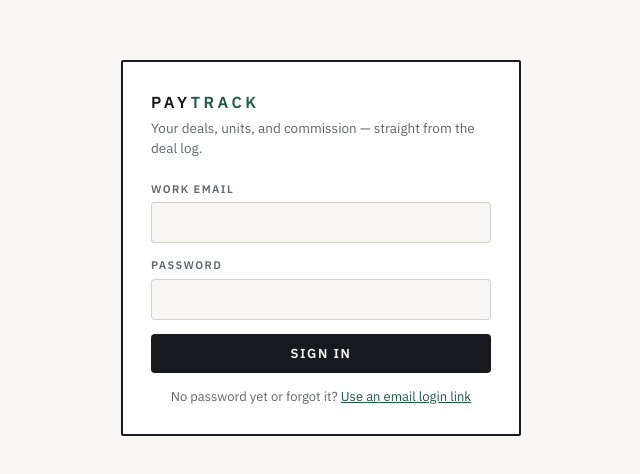
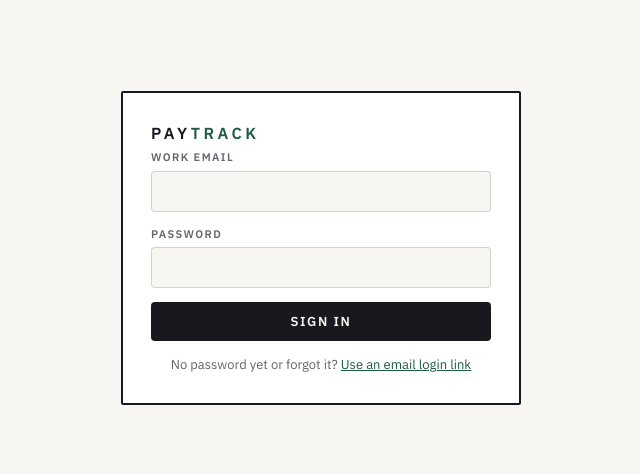
Before and after one commit to tlinogara/paytracker, a React (Vite) app: page /login in a window 1280 px wide. Shown: the part 152-626 px from the top of the page, without its empty margins (319-959 px from the left). Built offline with nearby package versions, Linux system fonts and the light colour scheme; no server answers; a web font is replaced by a local one.

Commit message:
Remove introductory paragraph from Login component
Removed the introductory paragraph from the login page.

```diff
--- a/src/pages/Login.tsx
+++ b/src/pages/Login.tsx
@@ -44,9 +44,7 @@ export default function Login() {
         <span className="wordmark">
           Pay<span>Track</span>
         </span>
-        <p className="lede">
-          Your deals, units, and commission — straight from the deal log.
-        </p>
+
 
         {err && <div className="form-msg err">{err}</div>}
         {ok && <div className="form-msg ok">{ok}</div>}
```
